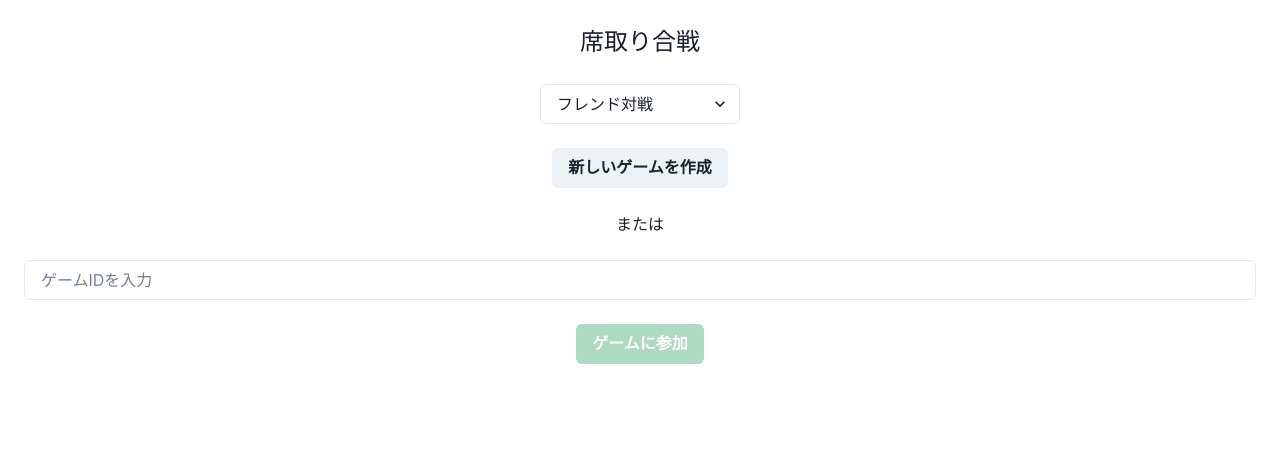
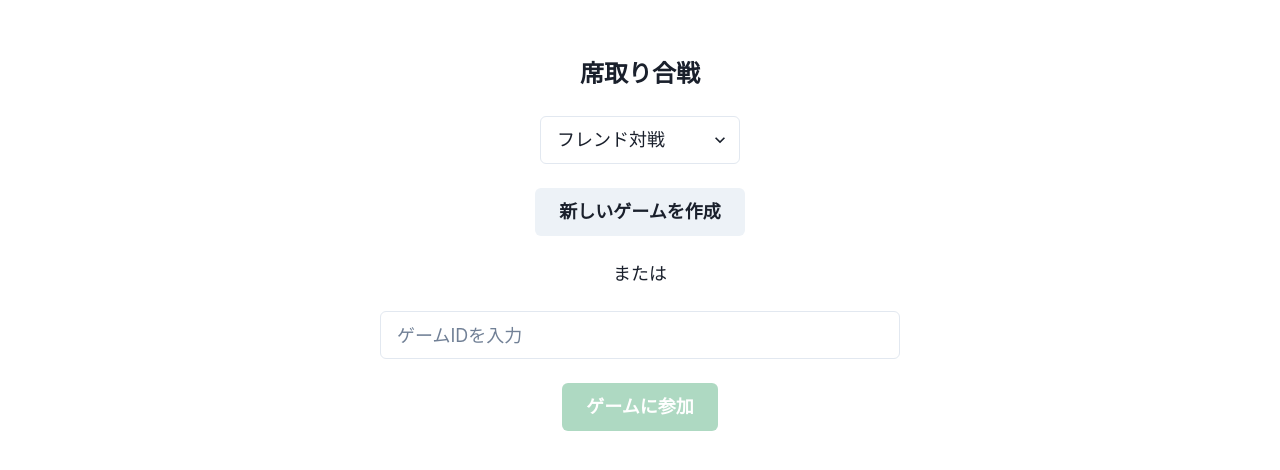
Before and after one commit to gorotakeda/todo-front, a React (Create React App) app: page / in a window 1280 px wide. Shown: the top 470 px of the page. Built offline with nearby package versions, Linux system fonts and the light colour scheme.

Commit message:
スマホレスポンシブ対応

```diff
--- a/src/components/GameBoard.tsx
+++ b/src/components/GameBoard.tsx
@@ -1,5 +1,5 @@
 import React, { useState, useEffect } from 'react';
-import { Box, Button, Text, VStack, HStack, useToast } from '@chakra-ui/react';
+import { Box, Button, Text, VStack, HStack, useToast, Container } from '@chakra-ui/react';
 import { useGame } from '../hooks/useGame';
 
 interface GameBoardProps {
@@ -85,7 +85,8 @@ export const GameBoard: React.FC<GameBoardProps> = ({ gameId, playerId }) => {
   };
 
   return (
-    <VStack spacing={4} align="stretch">
+    <Container maxW={{ base: '95%', md: '800px' }} p={{ base: 2, md: 4 }}>
+      <VStack spacing={{ base: 3, md: 4 }} align="stretch">
         {showTrapAnimation && (
           <Box
             position="fixed"
@@ -101,7 +102,7 @@ export const GameBoard: React.FC<GameBoardProps> = ({ gameId, playerId }) => {
             animation="shake 0.5s"
           >
             <Text
-            fontSize="6xl"
+              fontSize={{ base: '4xl', md: '6xl' }}
               color="red.500"
               fontWeight="bold"
               textShadow="2px 2px 4px rgba(0,0,0,0.5)"
@@ -111,46 +112,71 @@ export const GameBoard: React.FC<GameBoardProps> = ({ gameId, playerId }) => {
           </Box>
         )}
 
-      <Box p={6}>
-        <VStack gap={6}>
-          <Text fontSize="lg" color="blue.600">
+        <Box p={{ base: 3, md: 6 }}>
+          <VStack gap={{ base: 4, md: 6 }}>
+            <Text
+              fontSize={{ base: 'md', md: 'lg' }}
+              color="blue.600"
+              textAlign="center"
+            >
               あなたは{isFirstPlayer ? 'プレイヤー1（先攻）' : 'プレイヤー2（後攻）'}です
             </Text>
 
-          <HStack justify="space-between" w="100%">
-            <Box>
-              <Text>あなたのスコア: {playerScore?.score ?? 0}</Text>
-              <Text>失敗回数: {playerScore?.failures ?? 0}</Text>
+            <HStack
+              justify="space-between"
+              w="100%"
+              flexDir={{ base: 'column', md: 'row' }}
+              gap={{ base: 2, md: 0 }}
+            >
+              <Box textAlign={{ base: 'center', md: 'left' }}>
+                <Text fontSize={{ base: 'sm', md: 'md' }}>
+                  あなたのスコア: {playerScore?.score ?? 0}
+                </Text>
+                <Text fontSize={{ base: 'sm', md: 'md' }}>
+                  失敗回数: {playerScore?.failures ?? 0}
+                </Text>
               </Box>
-            <Box>
-              <Text>相手のスコア: {opponentScore?.score ?? 0}</Text>
-              <Text>失敗回数: {opponentScore?.failures ?? 0}</Text>
+              <Box textAlign={{ base: 'center', md: 'right' }}>
+                <Text fontSize={{ base: 'sm', md: 'md' }}>
+                  相手のスコア: {opponentScore?.score ?? 0}
+                </Text>
+                <Text fontSize={{ base: 'sm', md: 'md' }}>
+                  失敗回数: {opponentScore?.failures ?? 0}
+                </Text>
               </Box>
             </HStack>
 
-          <Text fontSize="xl" color={isMyTurn ? 'green.500' : 'red.500'}>
+            <Text
+              fontSize={{ base: 'lg', md: 'xl' }}
+              color={isMyTurn ? 'green.500' : 'red.500'}
+              textAlign="center"
+            >
               {getGameStateMessage()}
             </Text>
 
-          <Box position="relative" w="300px" h="300px" margin="0 auto">
+            <Box
+              position="relative"
+              w={{ base: '280px', md: '300px' }}
+              h={{ base: '280px', md: '300px' }}
+              margin="0 auto"
+            >
               {gameState.availableSeats
                 .map((seat, i) => ({ seat, originalIndex: i }))
                 .sort((a, b) => {
-                // 12を最初に持ってくる
                   if (a.seat === 12) return -1;
                   if (b.seat === 12) return 1;
                   return a.seat - b.seat;
                 })
                 .map(({ seat }, index) => {
-                const angle = (index * (360 / gameState.availableSeats.length)) - 90; // -90度で12時の位置から開始
-                const radius = 120; // 円の半径（px）
+                  const angle = (index * (360 / gameState.availableSeats.length)) - 90;
+                  const radius = window.innerWidth < 768 ? 110 : 120;
                   const x = radius * Math.cos((angle * Math.PI) / 180);
                   const y = radius * Math.sin((angle * Math.PI) / 180);
 
                   return (
                     <Button
                       key={seat}
-                    size="lg"
+                      size={{ base: 'md', md: 'lg' }}
                       onClick={() => handleSeatClick(seat)}
                       disabled={!isMyTurn}
                       borderRadius="full"
@@ -158,8 +184,9 @@ export const GameBoard: React.FC<GameBoardProps> = ({ gameId, playerId }) => {
                       transform={`translate(${x}px, ${y}px)`}
                       left="50%"
                       top="50%"
-                    width="60px"
-                    height="60px"
+                      width={{ base: '50px', md: '60px' }}
+                      height={{ base: '50px', md: '60px' }}
+                      fontSize={{ base: 'sm', md: 'md' }}
                     >
                       {seat}
                     </Button>
@@ -168,19 +195,28 @@ export const GameBoard: React.FC<GameBoardProps> = ({ gameId, playerId }) => {
             </Box>
 
             {gameState.status === 'FINISHED' && (
-            <Text fontSize="2xl" fontWeight="bold">
+              <Text
+                fontSize={{ base: 'xl', md: '2xl' }}
+                fontWeight="bold"
+                textAlign="center"
+              >
                 {gameState.winner?.id === playerId ? '勝利！' : '敗北...'}
               </Text>
             )}
 
             {error && (
-            <Text color="red.500">
+              <Text
+                color="red.500"
+                fontSize={{ base: 'sm', md: 'md' }}
+                textAlign="center"
+              >
                 エラーが発生しました: {error}
               </Text>
             )}
           </VStack>
         </Box>
       </VStack>
+    </Container>
   );
 };
 
--- a/src/components/Home.tsx
+++ b/src/components/Home.tsx
@@ -1,5 +1,5 @@
 import React, { useState } from 'react';
-import { Box, VStack, Button, Text, useToast, Select, Input } from '@chakra-ui/react';
+import { Box, VStack, Button, Text, useToast, Select, Input, Container } from '@chakra-ui/react';
 import { useNavigate } from 'react-router-dom';
 import { useAuth } from '../hooks/useAuth';
 
@@ -77,41 +77,62 @@ export const Home: React.FC = () => {
   };
 
   return (
-    <Box p={6}>
-      <VStack gap={6}>
-        <Text fontSize="2xl">席取り合戦</Text>
+    <Container maxW={{ base: '95%', md: '600px' }} centerContent>
+      <Box
+        w="100%"
+        p={{ base: 4, md: 6 }}
+        mt={{ base: 4, md: 8 }}
+      >
+        <VStack gap={{ base: 4, md: 6 }}>
+          <Text
+            fontSize={{ base: "xl", md: "2xl" }}
+            fontWeight="bold"
+          >
+            席取り合戦
+          </Text>
+
           <Select
             value={opponent}
             onChange={(e) => setOpponent(e.target.value)}
-          width="200px"
+            width={{ base: "100%", md: "200px" }}
+            size={{ base: "md", md: "lg" }}
           >
             <option value="friend">フレンド対戦</option>
           </Select>
+
           <Button
             onClick={handleCreateGame}
             isLoading={isLoading}
             loadingText="作成中..."
             isDisabled={!playerId}
+            w={{ base: "100%", md: "auto" }}
+            size={{ base: "md", md: "lg" }}
           >
             新しいゲームを作成
           </Button>
 
-        <Text>または</Text>
+          <Text fontSize={{ base: "md", md: "lg" }}>または</Text>
 
           <Input
             placeholder="ゲームIDを入力"
             value={gameId}
             onChange={(e) => setGameId(e.target.value)}
+            size={{ base: "md", md: "lg" }}
+            w="100%"
           />
+
           <Button
             colorScheme="green"
             onClick={handleJoinGame}
             isLoading={isLoading}
             isDisabled={!gameId}
+            w={{ base: "100%", md: "auto" }}
+            size={{ base: "md", md: "lg" }}
           >
             ゲームに参加
           </Button>
         </VStack>
       </Box>
+    </Container>
   );
 };
```
Lines whose indentation alone changed are shown as unchanged.
